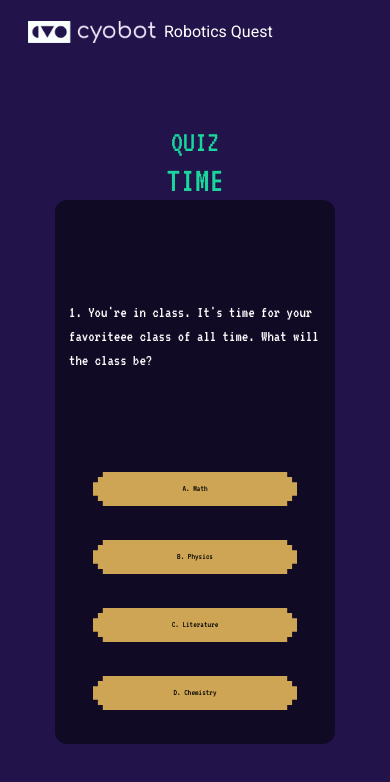
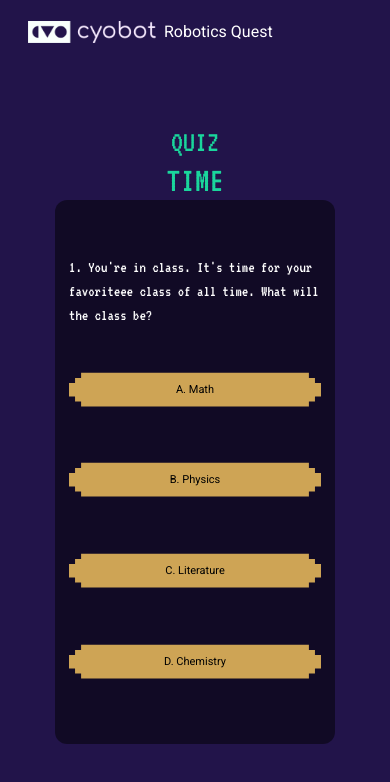
Before and after one commit to devcyobot/quiz-robotics-quest, a Next.js app: page /quiz in a window 390 px wide. Shown: the top 782 px of the page. Built offline with nearby package versions, Linux system fonts and the light colour scheme.

Commit message:
add popup for error message, continue responsiveness

```diff
--- a/src/app/(app)/check-email/page.tsx
+++ b/src/app/(app)/check-email/page.tsx
@@ -7,9 +7,10 @@ import logoSrc from "../../../packages/client/assets/cyobot-logo.png";
 const CheckEmailPage: FC = () => {
   return (
     <main className="fixed inset-0 z-50 flex items-center justify-center bg-black bg-opacity-50">
-      <section className="container bg-brand-purple-dark rounded-xl shadow-lg p-4 w-auto sm:w-2/3 lg:w-1/2 xl:w-1/3 xl:min-w-[673px] max-h-400:h-[90%] h-2/3 sm:h-1/3 md:h-4/5 lg:h-1/2 max-h-[30rem] overflow-autoflex flex-col justify-between transform transition-all duration-300">
+      <section className="container bg-brand-purple-dark rounded-xl shadow-lg p-4 w-auto sm:w-2/3 lg:w-1/2 xl:w-1/3 xl:min-w-[673px] max-h-400:h-[90%] h-[40%] sm:h-1/3 md:h-4/5 lg:h-1/2 max-h-[30rem] overflow-autoflex flex-col justify-between transform transition-all duration-300">
         <div className="h-full flex flex-col justify-evenly">
           <div className="mx-auto">
+            <p className="sr-only">CYOBot Company</p>
             <LogoBadge description={""} src={logoSrc.src} />
           </div>
           <h1 className="text-center text-brand-green text-3xl sm:text-[2rem] md:text-4xl lg:text-[2.5rem] xl:text-5xl font-vt323">
--- a/src/app/(app)/page.tsx
+++ b/src/app/(app)/page.tsx
@@ -5,9 +5,10 @@ import Button from "../../packages/client/component/form/form-button/FormButton"
 const WelcomePage: FC = () => {
   return (
     <main className="fixed inset-0 z-50 flex items-center justify-center bg-black bg-opacity-50">
-      <section className="container bg-brand-purple-dark rounded-xl shadow-lg p-4 w-4/5 md:w-2/3 lg:w-1/2 xl:w-1/3 xl:min-w-[673px] max-h-400:h-[90%] h-2/3 sm:h-1/3 md:h-[55%] lg:h-1/2 max-h-[30rem] overflow-autoflex flex-col justify-between transform transition-all duration-300">
+      <section className="container bg-brand-purple-dark rounded-xl shadow-lg p-4 w-4/5 md:w-2/3 lg:w-1/2 xl:w-1/3 xl:min-w-[673px] max-h-400:h-[90%] h-[40%] sm:h-1/3 md:h-[55%] lg:h-1/2 max-h-[30rem] overflow-autoflex flex-col justify-between transform transition-all duration-300">
         <div className="h-full flex flex-col justify-evenly">
           <div className="mx-auto">
+            <p className="sr-only">CYOBot Company</p>
             <LogoBadge description={""} src={logoSrc.src} />
           </div>
           <h1 className="text-center text-brand-green text-3xl sm:text-[2rem] md:text-4xl lg:text-[2.5rem] xl:text-5xl font-vt323">
--- a/src/app/(app)/quiz/page.tsx
+++ b/src/app/(app)/quiz/page.tsx
@@ -20,10 +20,11 @@ const Quiz: FC = () => {
 
   return (
     <main className="container h-screen m-auto p-5 flex flex-col items-center">
-      <div className="flex justify-between w-full">
+      <div className="w-full">
+        <p className="sr-only">CYOBot Company</p>
         <LogoBadge description={"Robotics Quest"} src={logoSrc.src} />
       </div>
-      <div className="flex flex-col items-center m-auto sm:m-0">
+      <div className="h-auto flex flex-col items-center justify-between m-auto sm:m-0">
         <h1 className="font-vt323 text-brand-green text-3xl sm:text-4xl md:text-5xl lg:text-6xl xl:text-7xl flex flex-col text-center">
           QUIZ
           <br />
@@ -32,11 +33,7 @@ const Quiz: FC = () => {
           </span>
         </h1>
         <div className="transform transition-all duration-300 container bg-black bg-opacity-50 h-[34rem] sm:h-[35rem] rounded-xl w-4/5 xl:w-[65rem] 2xl:w-[70rem] justify-self-center">
-          <QuizPagination
-            totalPages={totalPages}
-            onPageChange={handleNext}
-            questions={QuizData}
-          />
+          <QuizPagination questions={QuizData} />
         </div>
       </div>
     </main>
--- a/src/packages/client/component/Option.tsx
+++ b/src/packages/client/component/Option.tsx
@@ -1,23 +1,37 @@
-import { FC, useState } from "react";
+import { FC, useEffect, useRef, useState } from "react";
 import { useQuiz } from "../context/QuizContext";
 
 type OptionProps = {
+  handleOnClick: (text: string) => void;
   width: number;
   height: number;
   text: string;
 };
 
-const Option: FC<OptionProps> = ({ width, height, text }) => {
-  const { setAnswer, handleNext, currentPage, totalPages } = useQuiz();
+const Option: FC<OptionProps> = ({ width, height, text, handleOnClick }) => {
+  const [isHovered, setIsHovered] = useState(false);
 
-  const [isHovered, setIsHovered] = useState(false);
-  const handleOnClick = () => {
-    setAnswer(currentPage, text);
-    if (currentPage < totalPages) {
-      handleNext();
+  const handleMouseOver = () => {
+    // not use hovering effects for mobile screens
+    if (window.matchMedia("(min-width: 640px)").matches) {
+      setIsHovered(true);
     }
   };
 
+  const handleMouseLeave = () => {
+    // not use hovering effects for mobile screens
+    if (window.matchMedia("(min-width: 640px)").matches) {
+      setIsHovered(false);
+    }
+  };
+
+  /**
+   * Generates a SVG path string based on the given width and height.
+   *
+   * @param {number} w - The width of the SVG element.
+   * @param {number} h - The height of the SVG element.
+   * @return {string} The SVG path string.
+   */
   const getPath = (w: number, h: number): string => {
     const originalWidth = 125;
     const originalHeight = 20;
@@ -39,39 +53,83 @@ const Option: FC<OptionProps> = ({ width, height, text }) => {
     `;
   };
 
-  const getPathText = (w: number, h: number): string => {
-    const originalWidth = 125;
-    const originalHeight = 20;
-    const scaleX = w / originalWidth;
-    const scaleY = h / originalHeight;
+  const textRef = useRef<SVGTextElement | null>(null);
+  const words = text.split(" ");
+  const textWidthRatio = 1.2; // Adjust for text width for a line
+  const lineHeight = 1.1; // em (unit)
 
-    return `
-      M ${9 * scaleX} ${8 * scaleY} L ${116 * scaleX} ${8 * scaleY}
-      M ${9 * scaleX} ${14 * scaleY} L ${116 * scaleX} ${14 * scaleY}
-    `;
-  };
-  const handleMouseOver = () => {
-    setIsHovered(true);
-  };
+  useEffect(() => {
+    const svgText = textRef.current;
+    if (!svgText) return;
 
-  const handleMouseLeave = () => {
-    setIsHovered(false);
-  };
+    svgText.innerHTML = ""; // Clear existing content
 
-  // The threshold to use the textPath, minimum to be 50 characters
+    const words = text.split(" ");
+    let lines = [];
+    let currentLine: string[] = [];
+    let currentLineWidth = 0;
+
+    // Create a temporary tspan element to measure text width
+    const tempTspan = document.createElementNS(
+      "http://www.w3.org/2000/svg",
+      "tspan"
+    );
+    tempTspan.setAttribute("x", "50%");
+    tempTspan.setAttribute("dy", "0");
+    tempTspan.style.visibility = "hidden";
+    svgText.appendChild(tempTspan);
+
+    words.forEach((word) => {
+      tempTspan.textContent = word;
+      const wordWidth = tempTspan.getComputedTextLength();
+
+      if (currentLineWidth + wordWidth <= width * textWidthRatio) {
+        currentLine.push(word);
+        currentLineWidth += wordWidth + 8; // 8 is an approximate space width
+      } else {
+        lines.push(currentLine.join(" "));
+        currentLine = [word];
+        currentLineWidth = wordWidth + 8; // 8 is an approximate space width
+      }
+    });
+
+    lines.push(currentLine.join(" ")); // Add the last line
+
+    // Remove the temporary tspan
+    svgText.removeChild(tempTspan);
+
+    const totalHeight = lines.length * lineHeight; // Total height in em units
+    const startY = (10 + (height - totalHeight) / 2) * lineHeight * 0.06;
+
+    lines.forEach((line, index) => {
+      const tspan = document.createElementNS(
+        "http://www.w3.org/2000/svg",
+        "tspan"
+      );
+      tspan.textContent = line;
+      tspan.setAttribute("x", "50%");
+      tspan.setAttribute("dy", index === 0 ? `${startY}em` : `${lineHeight}em`); // Line height
+      tspan.setAttribute("text-anchor", "middle"); // Center align text
+
+      svgText.appendChild(tspan);
+    });
+  }, [words, text, width, height]);
+
+  // The threshold to use the customized text wrapping, minimum to be 50 characters
   // otherwise, use the default text
   let useTextPath = false;
-  if (text.length > 50) useTextPath = true;
+  if (text.length > 40) useTextPath = true;
 
   return (
     <li
       className="cursor-pointer w-full h-1/2 list-none"
-      onClick={handleOnClick}
+      onClick={() => handleOnClick(text)}
     >
+      <span className="sr-only">Option {text}</span>
       <svg
         onMouseOver={handleMouseOver}
         onMouseLeave={handleMouseLeave}
-        className="transition-transform duration-300 ease-in-out transform hover:scale-110 hover:-translate-x-2 hover:-translate-y-2"
+        className="transition-transform duration-300 ease-in-out transform sm:hover:scale-110 sm:hover:-translate-x-2 sm:hover:-translate-y-2"
         width="100%"
         height="100%"
         viewBox={`0 0 ${width} ${height}`}
@@ -81,27 +139,25 @@ const Option: FC<OptionProps> = ({ width, height, text }) => {
           fill={isHovered ? "#1ad69c" : "#CEA455"}
           d={getPath(width, height)}
         ></path>
+
         {useTextPath ? (
-          <>
-            <defs>
-              <path id={`option-path-${text}`} d={getPathText(width, height)} />
-            </defs>
-            <text>
-              <textPath
-                href={`#option-path-${text}`}
-                className="font-vt323 text-[0.33rem] sm:text-[0.355rem] md:text-[0.35rem] lg:text-[0.23rem] xl:text-[0.33rem] 2xl:text-[0.355rem]"
-              >
-                {text}
-              </textPath>
-            </text>
-          </>
+          <text
+            ref={textRef}
+            x="50%"
+            y="0"
+            dominantBaseline="middle"
+            textAnchor="middle"
+            aria-label={text}
+            className="font-robotoRegular text-[0.41rem] sm:text-[0.355rem] md:text-[0.35rem] lg:text-[0.27rem] xl:text-[0.28rem] 2xl:text-[0.3rem]"
+          ></text>
         ) : (
           <text
             x="50%"
             y="50%"
             dominantBaseline="middle"
             textAnchor="middle"
-            className="font-vt323 text-[0.33rem] sm:text-[0.355rem] md:text-[0.35rem] lg:text-[0.23rem] xl:text-[0.33rem] 2xl:text-[0.355rem]"
+            aria-label={text}
+            className="font-robotoRegular text-[0.41rem] sm:text-[0.355rem] md:text-[0.35rem] lg:text-[0.27rem] xl:text-[0.28rem] 2xl:text-[0.3rem]"
           >
             {text}
           </text>
--- /dev/null
+++ b/src/packages/client/component/Popup.tsx
@@ -0,0 +1,70 @@
+import { FC, useEffect, useState } from "react";
+import Button from "./form/form-button/FormButton";
+
+type PopupProps = {
+  message: string | null;
+  onClose: () => void;
+  label1?: string;
+  link1?: string;
+  label2?: string;
+  link2?: string;
+};
+
+const Popup: FC<PopupProps> = ({
+  message,
+  onClose,
+  label1,
+  link1,
+  label2,
+  link2,
+}) => {
+  const [isVisible, setIsVisible] = useState(false);
+
+  useEffect(() => {
+    // Trigger the visibility state after the component has mounted
+    setTimeout(() => setIsVisible(true), 10); // Small delay to ensure mounting transition
+  }, []);
+
+  const handleClose = () => {
+    setIsVisible(false);
+    setTimeout(onClose, 300); // Delay to match the transition duration
+  };
+
+  return (
+    <div
+      className={`fixed inset-0 z-50 flex items-center justify-center bg-black bg-opacity-50 transition-opacity duration-300 ${
+        isVisible ? "opacity-100" : "opacity-0 pointer-events-none"
+      }`}
+    >
+      <div
+        className={`bg-brand-purple-dark rounded-xl shadow-lg p-4 w-2/3 lg:w-[4/5] h-1/3 lg:h-[90%] max-w-xl max-h-80 overflow-auto flex flex-col transform transition-all duration-300 ${
+          isVisible
+            ? "scale-100 translate-y-0 opacity-100"
+            : "scale-90 -translate-y-10 opacity-0"
+        }`}
+      >
+        <div className="flex justify-end">
+          <button
+            onClick={handleClose}
+            className="text-white bg-transparent hover:bg-gray-500 rounded transition w-5"
+          >
+            &#10005;
+          </button>
+        </div>
+        <div className="h-full flex flex-col justify-evenly">
+          <h2 className="text-base sm:text-lg lg:text-xl xl:text-2xl text-brand-red-dark font-robotoRegular text-center">
+            {message}
+          </h2>
+          {label1 && (
+            <div className="w-2/3 flex flex-col self-center gap-y-2 lg:gap-y-0">
+              <Button type="button" label={label1} link={link1} />
+              {label2 && <Button type="button" label={label2} link={link2} />}
+            </div>
+          )}
+        </div>
+      </div>
+    </div>
+  );
+};
+
+export default Popup;
--- a/src/packages/client/component/Question.tsx
+++ b/src/packages/client/component/Question.tsx
@@ -1,22 +1,40 @@
 import { FC, useEffect, useState } from "react";
 import Option from "./Option";
+import { useQuiz } from "../context/QuizContext";
 
 type QuestionProps = {
+  index: number;
   description: string;
   options: string[];
 };
-const Question: FC<QuestionProps> = ({ description, options }) => {
+const Question: FC<QuestionProps> = ({ description, options, index }) => {
   const [dimensions, setDimensions] = useState({ width: 0, height: 0 });
+  const [isVisible, setIsVisible] = useState(false);
+  const { setAnswer, handleNext, currentPage, totalPages } = useQuiz();
+
+  const handleOnClick = (text: string) => {
+    setIsVisible(false);
+    setAnswer(currentPage, text);
+
+    setTimeout(() => {
+      if (currentPage < totalPages) {
+        handleNext();
+      }
+      setIsVisible(true);
+    }, 200); // Adjust the delay as needed
+  };
 
   useEffect(() => {
+    // Trigger the transition effect when the component mounts
+    setIsVisible(true);
     const updateDimensions = () => {
       // 2xl
       if (window.matchMedia("(min-width: 1536px)").matches) {
-        setDimensions({ width: 130, height: 20 });
+        setDimensions({ width: 100, height: 20 });
       }
       // xl
       else if (window.matchMedia("(min-width: 1280px)").matches) {
-        setDimensions({ width: 120, height: 20 });
+        setDimensions({ width: 95, height: 20 });
       }
       // lg
       else if (window.matchMedia("(min-width: 1024px)").matches) {
@@ -32,7 +50,7 @@ const Question: FC<QuestionProps> = ({ description, options }) => {
       }
       // mobile
       else {
-        setDimensions({ width: 120, height: 20 }); // Default dimensions for mobile
+        setDimensions({ width: 150, height: 20 }); // Default dimensions for mobile
       }
     };
 
@@ -45,17 +63,25 @@ const Question: FC<QuestionProps> = ({ description, options }) => {
   }, []);
 
   return (
-    <section className="h-full w-[90%] flex flex-col place-content-center m-auto">
-      <h2 className="font-vt323 flex items-center justify-center text-white text-base sm:text-lg md:text-xl lg:text-2xl xl:text-3xl h-1/2 w-full py-10">
+    <section
+      className={`h-full w-[90%] flex flex-col place-content-center m-auto transition-opacity duration-200 ease-in-out ${
+        isVisible ? "opacity-100" : "opacity-0"
+      }`}
+    >
+      <h2 className="font-vt323 flex items-center justify-center text-white text-base sm:text-lg md:text-xl lg:text-2xl xl:text-4xl h-auto w-full py-10">
+        <span className="sr-only">
+          Question {index} of {totalPages}
+        </span>{" "}
         {description}
       </h2>
-      <ul className="h-1/2 w-full grid grid-cols-1 lg:grid-cols-2 grid-rows-4 lg:grid-rows-2">
+      <ul className="h-2/3 w-full grid grid-cols-1 lg:grid-cols-2 grid-rows-4 lg:grid-rows-2">
         {options.map((item, i) => (
           <Option
             key={i}
             width={dimensions.width}
             height={dimensions.height}
             text={item}
+            handleOnClick={handleOnClick}
           />
         ))}
       </ul>
--- a/src/packages/client/component/QuizPagination.tsx
+++ b/src/packages/client/component/QuizPagination.tsx
@@ -3,27 +3,11 @@ import Question from "./Question";
 import { useQuiz } from "../context/QuizContext";
 
 interface PaginationProps {
-  //   currentPage: number;
-  totalPages: number;
-  onPageChange: (page: number) => void;
   questions: { desc: string; options: string[] }[];
 }
 
-const QuizPagination: React.FC<PaginationProps> = ({
-  //   currentPage,
-  totalPages,
-  onPageChange,
-  questions,
-}) => {
-  const {
-    // answers,
-    // setAnswer,
-    // handleNext,
-    // handlePrevious,
-    currentPage,
-    // totalPages,
-    // submitQuiz,
-  } = useQuiz();
+const QuizPagination: React.FC<PaginationProps> = ({ questions }) => {
+  const { currentPage } = useQuiz();
 
   const currentQuest = questions[currentPage - 1];
 
@@ -31,6 +15,7 @@ const QuizPagination: React.FC<PaginationProps> = ({
     <div className="h-full relative font-vt323 flex items-center justify-center w-full text-white text-xl md:text-2xl lg:text-3xl">
       <div className="w-full h-full">
         <Question
+          index={currentPage}
           description={currentQuest.desc}
           options={currentQuest.options}
         />
```
Also changed, not shown: src/packages/client/component/form/EmailInvitation.tsx (+27 -20 lines), src/packages/client/context/request.ts (+0 -7 lines).
